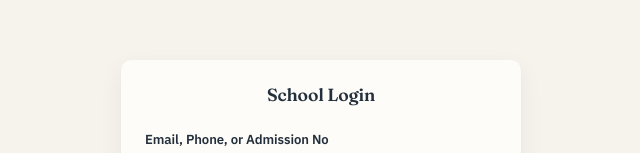
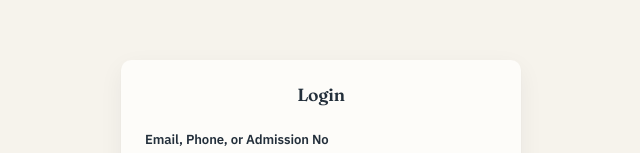
Before and after one commit to Sylvieva-126/School-Management-System, a React (Vite) app in the folder frontend/: page /login in a window 1280 px wide. Shown: the part 179-332 px from the top of the page, without its empty margins (319-959 px from the left). Built offline with nearby package versions, Linux system fonts and the light colour scheme.

Commit message:
Edited Login.jsx - changed School Login to Login

```diff
--- a/frontend/src/pages/Login.jsx
+++ b/frontend/src/pages/Login.jsx
@@ -71,7 +71,7 @@ export default function Login() {
   return (
     <div style={{ minHeight: '100vh', display: 'flex', alignItems: 'center', justifyContent: 'center', padding: '1rem' }}>
       <div className="card" style={{ width: '100%', maxWidth: '400px' }}>
-        <h2 style={{ textAlign: 'center', marginBottom: '1.5rem' }}>School Login</h2>
+        <h2 style={{ textAlign: 'center', marginBottom: '1.5rem' }}>Login</h2>
         {error && <div className="error-text" style={{ marginBottom: '1rem', textAlign: 'center' }}>{error}</div>}
 
         {forgotMode ? (
```
